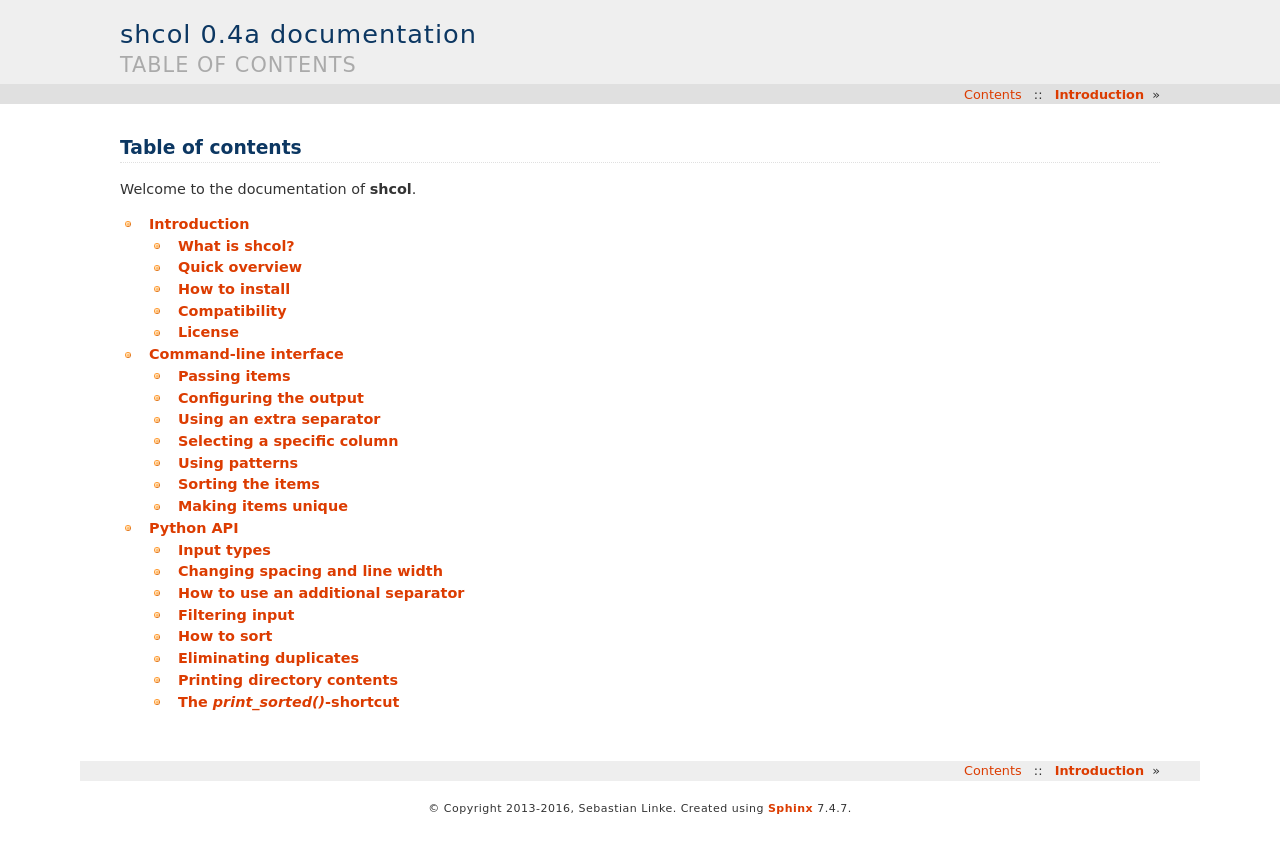
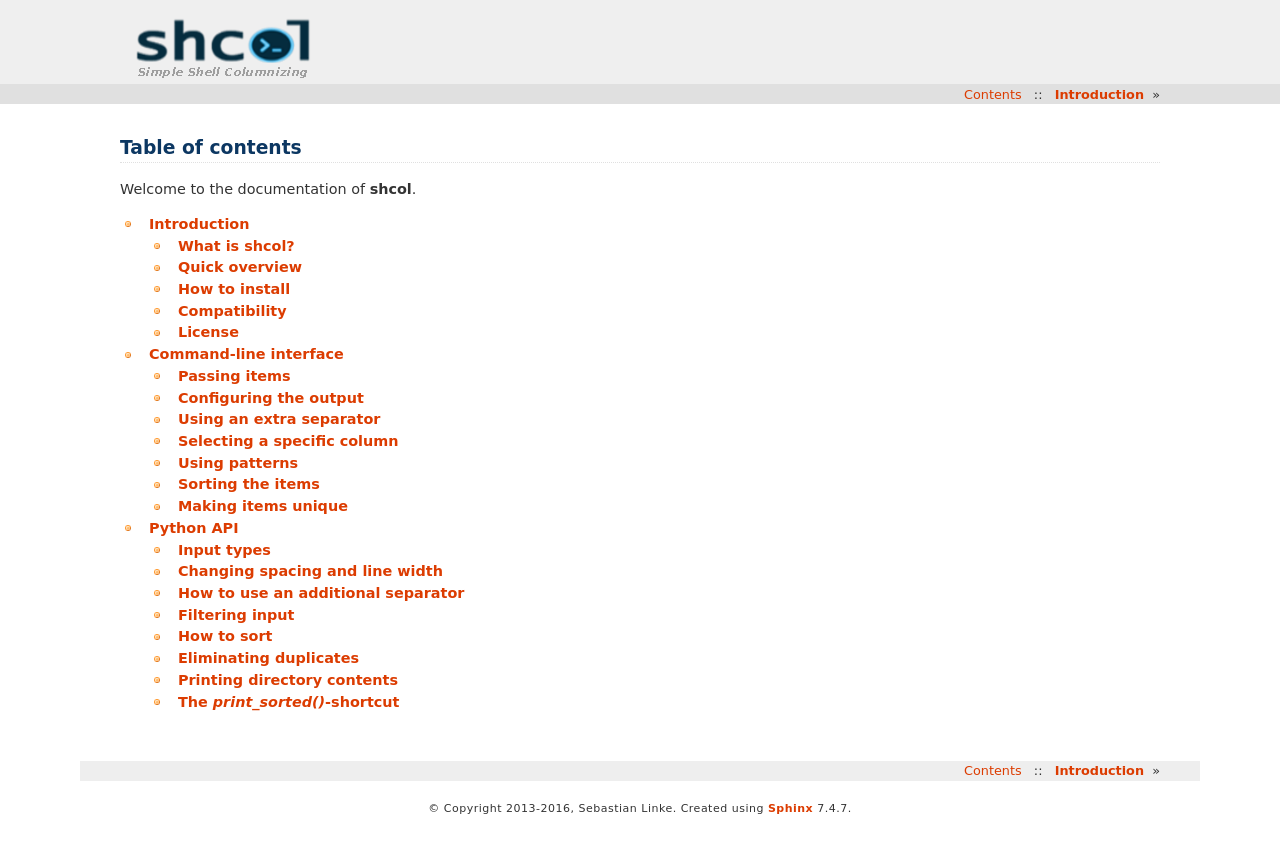
Before and after one commit to seblin/shcol, a Sphinx documentation site: the page built from doc/index.rst, in a window 1280 px wide. Shown: the top 853 px of the page. Built offline with Sphinx 7.4.7, drawn with Linux system fonts in a browser that asks for light colours.

Commit message:
Reactivate "full_logo".

```diff
--- a/doc/conf.py
+++ b/doc/conf.py
@@ -113,7 +113,7 @@ html_theme = 'haiku'
 # Theme options are theme-specific and customize the look and feel of a theme
 # further.  For a list of options available for each theme, see the
 # documentation.
-#html_theme_options = {'full_logo': 'true'}
+html_theme_options = {'full_logo': 'true'}
 
 # Add any paths that contain custom themes here, relative to this directory.
 #html_theme_path = []
```
